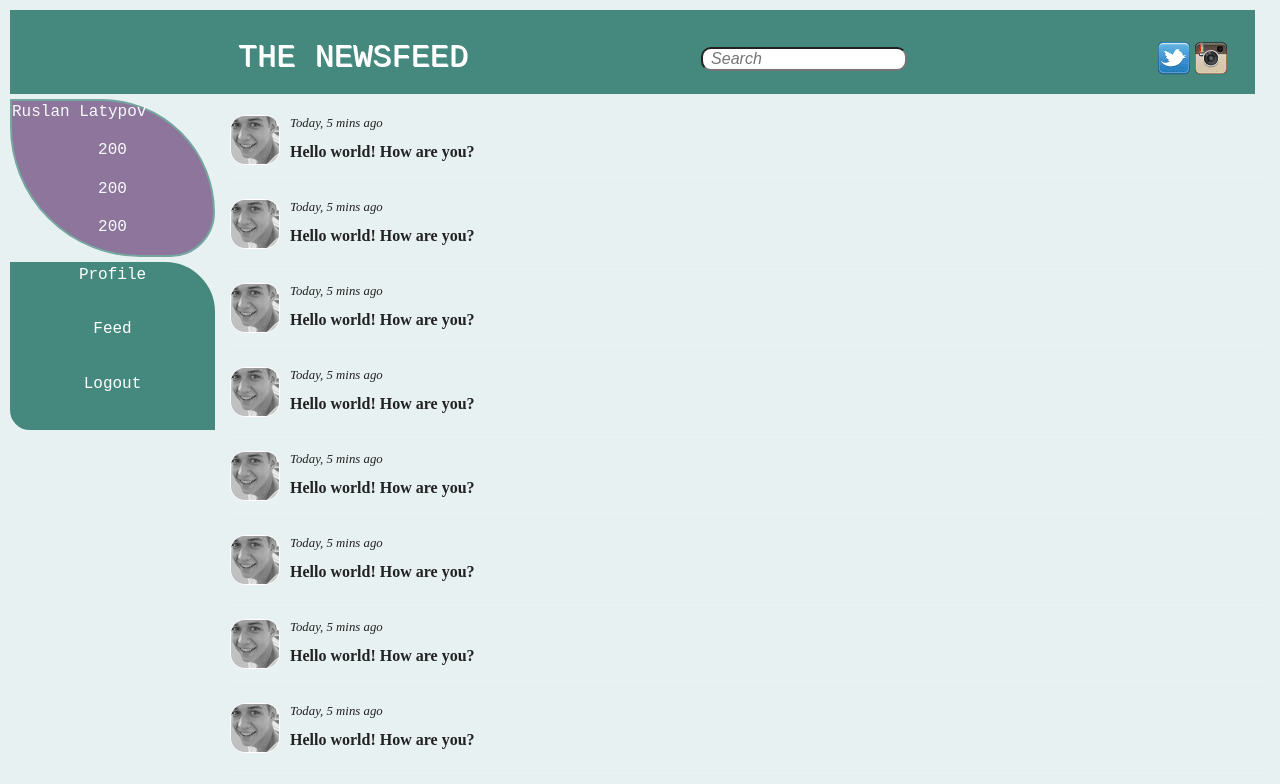
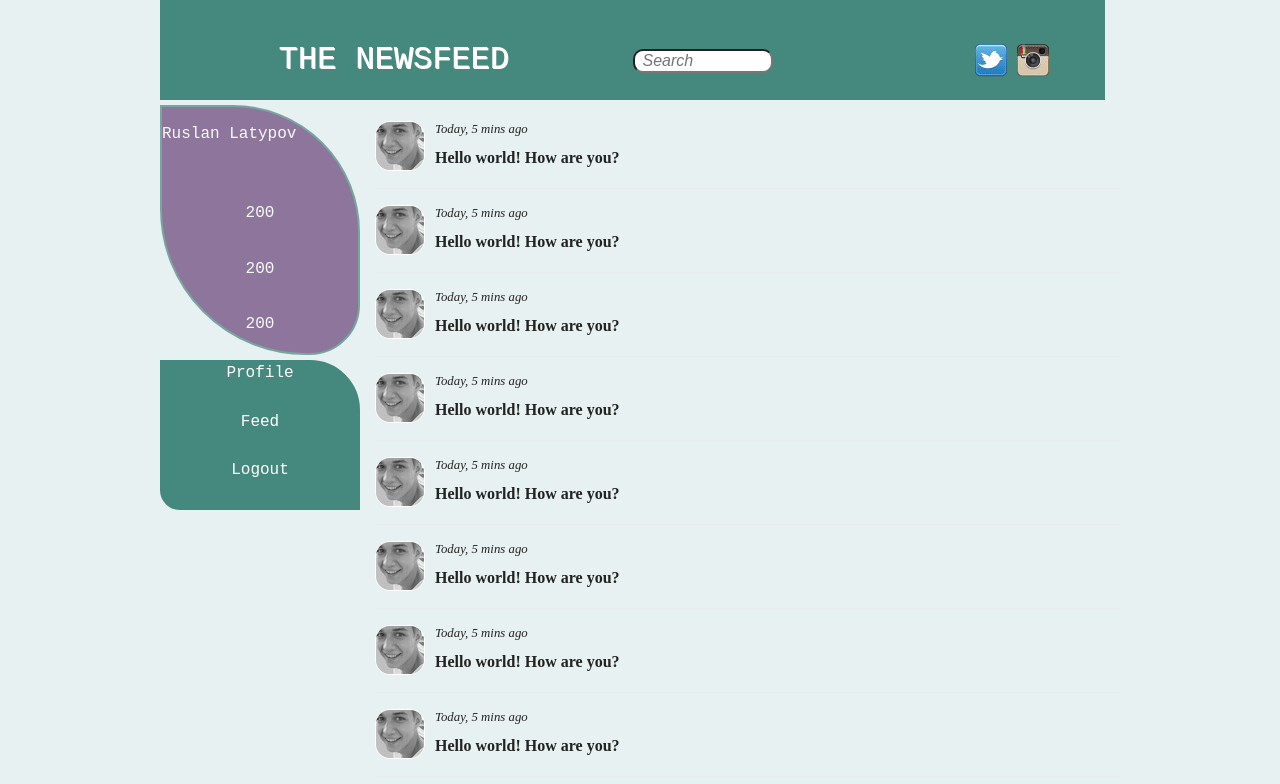
Before and after one commit to RuslanLa/newsfeed, a plain HTML site: page feed.html in a window 1280 px wide. Shown: the top 784 px of the page. Drawn offline with Linux system fonts and the light colour scheme.

Commit message:
design made responsive

```diff
--- /dev/null
+++ b/css/large.css
@@ -0,0 +1,8 @@
+@media only screen and (min-width: 64.063em) {
+    @supports (grid-area:auto) {
+        #content {
+            max-width: 60em;
+            margin: 0 auto;
+        }
+    }
+}
--- a/css/main.css
+++ b/css/main.css
@@ -280,11 +280,8 @@ body {
 header {
     background-color: var(--main-color);
     color: var(--font-color);
-    display: grid;
-    grid-template-columns: 5fr 3fr 1fr;
-    grid-column: 1/3;
-    align-items: center;
-    grid-gap: 5px;
+    position: relative;
+    height: 146px;
 }
 
 header>* {
@@ -318,11 +315,15 @@ header input[type=search] {
     width: 50%;
     font-style: italic;
     color: #515154;
+    position: absolute;
+    left: 26%;
+    top: 40px;
 }
 input[type=search]:focus {
-    width: 100%;
+    width: 98%;
     background-color: #f1ebeb;
     box-shadow: 1px 1px 6px #64ffff;
+    left: 1%;
 }
 
 header .icons {
@@ -331,13 +332,8 @@ header .icons {
 
 #content {
     margin: 10px 10px;
-    display: grid;
-    /* grid-template-columns: 30% 70%; */
-    grid-template-columns: 1fr 5fr;
     height: 100%;
-    grid-row-gap: 5px;
-    grid-column-gap: 15px;
-    grid-template-rows: 0.5fr 0.5fr 1fr 4fr 0.5fr;
+    min-width: 270px;
 }
 
 #content aside {
@@ -346,7 +342,16 @@ header .icons {
     background-color: #674279;
     color: var(--font-color);
     opacity: .7;
-    border-radius: 0px 127px 50px 146px;
+    display: flex;
+}
+#content aside > * {
+    flex: 1 1;
+}
+#content aside p.name {
+    max-width: calc(100% - 60px);
+    word-break: break-all;
+    margin-right: auto;
+    flex-grow: 2;
 }
 #content aside p{
     text-align: center;
@@ -355,8 +360,6 @@ header .icons {
 #content nav {
     border: 2px solid var(--main-color);
     grid-column-start: 1;
-    border-top-right-radius: 50px;
-    border-bottom-left-radius: 20px;
 }
 
 #content section {
@@ -370,9 +373,6 @@ header .icons {
     border-bottom: 0.5px solid #e6ecf0;
     min-height: 51px;
     padding: 1em 1em 1em 0;
-    display: grid;
-    grid-template-columns:60px 8fr;
-    grid-template-rows: 1fr 1fr;
     cursor: pointer;
 }
 #content section .message:hover{
@@ -417,11 +417,10 @@ nav a:hover {
 nav ul {
     list-style: none;
     padding: 0px;
-    display: flex;
-    flex-direction: column;
     height: 100%;
     margin: 0;
     border-top-right-radius: 300px;
+    display: flex;
 }
 
 nav ul li {
@@ -436,13 +435,17 @@ nav ul li:hover {
 ul.socialicons {
     list-style: none;
     overflow: auto;
+    position: absolute;
+    top: 60px;
+    left: 49%;
+    padding: 0;
 }
 
 ul.socialicons li {
     width: 32px;
     height: 33px;
-    padding: 0 5px 0 0;
-    float: left;
+    /* padding: 0 5px 0 0;
+    float: left; */
 }
 
 ul.socialicons li a {
@@ -464,6 +467,6 @@ ul.socialicons li a.instagram {
     background-position: 0 -731px;
 }
 
-ul.socialicons li a.instagram:hover {
+ul.socialicons li a.instagram:hovser {
     background-position: -38px -731px;
 }
--- /dev/null
+++ b/css/medium.css
@@ -0,0 +1,55 @@
+@media only screen and (min-width: 40.063em) {
+    @supports (grid-area:auto) {
+        #content {
+            display: grid;
+            grid-template-columns: minmax(100px, 200px) 5fr;
+            height: 100%;
+            grid-row-gap: 5px;
+            grid-column-gap: 15px;
+            grid-template-rows: 100px minmax(50px, 250px) minmax(50px, 150px) 4fr 50px;
+        }
+        #content aside {
+            border-radius: 0px 127px 50px 146px;
+            flex-direction: column;
+        }
+        #content nav {
+            border-top-right-radius: 50px;
+            border-bottom-left-radius: 20px;
+        }
+        #content section .message {
+            display: grid;
+            grid-template-columns: 60px 8fr;
+            grid-template-rows: 1fr 1fr;
+        }
+        header {
+            display: grid;
+            grid-template-columns: 5fr 3fr 2fr;
+            grid-column: 1/3;
+            align-items: center;
+            grid-gap: 5px;
+            position: static;
+            height: auto;
+        }
+        header>.title,input[type="search"][placeholder="Search"],ul.socialicons {
+            position: static;
+        }
+        header ul.socialicons {
+            display: grid;
+            grid-template-areas: "twitter instagram";
+            grid-gap: 10px;
+            justify-content: center;
+        }
+        header ul.socialicons li a.twitterb {
+            grid-area: "twitter";
+        }
+        header ul.socialicons li a.instagram{
+            grid-area: "instagram";
+        }
+        nav ul {
+            flex-direction: column;
+        }
+        nav ul li {
+            flex: 1 1 1.5em;
+        }
+    }
+}
--- a/feed.html
+++ b/feed.html
@@ -12,6 +12,8 @@
 
     <link rel="stylesheet" href="css/normalize.css">
     <link rel="stylesheet" href="css/main.css">
+    <link rel="stylesheet" href="css/medium.css">
+    <link rel="stylesheet" href="css/large.css">
 </head>
 
 <body>
@@ -34,7 +36,7 @@
             </ul>
         </header>
         <aside>
-            Ruslan Latypov
+            <p class="name">Ruslan Latypov</p>
             <p class="messages-count">200</p>
             <p class="followers">200</p>
             <p class="follows">200</p>
```
